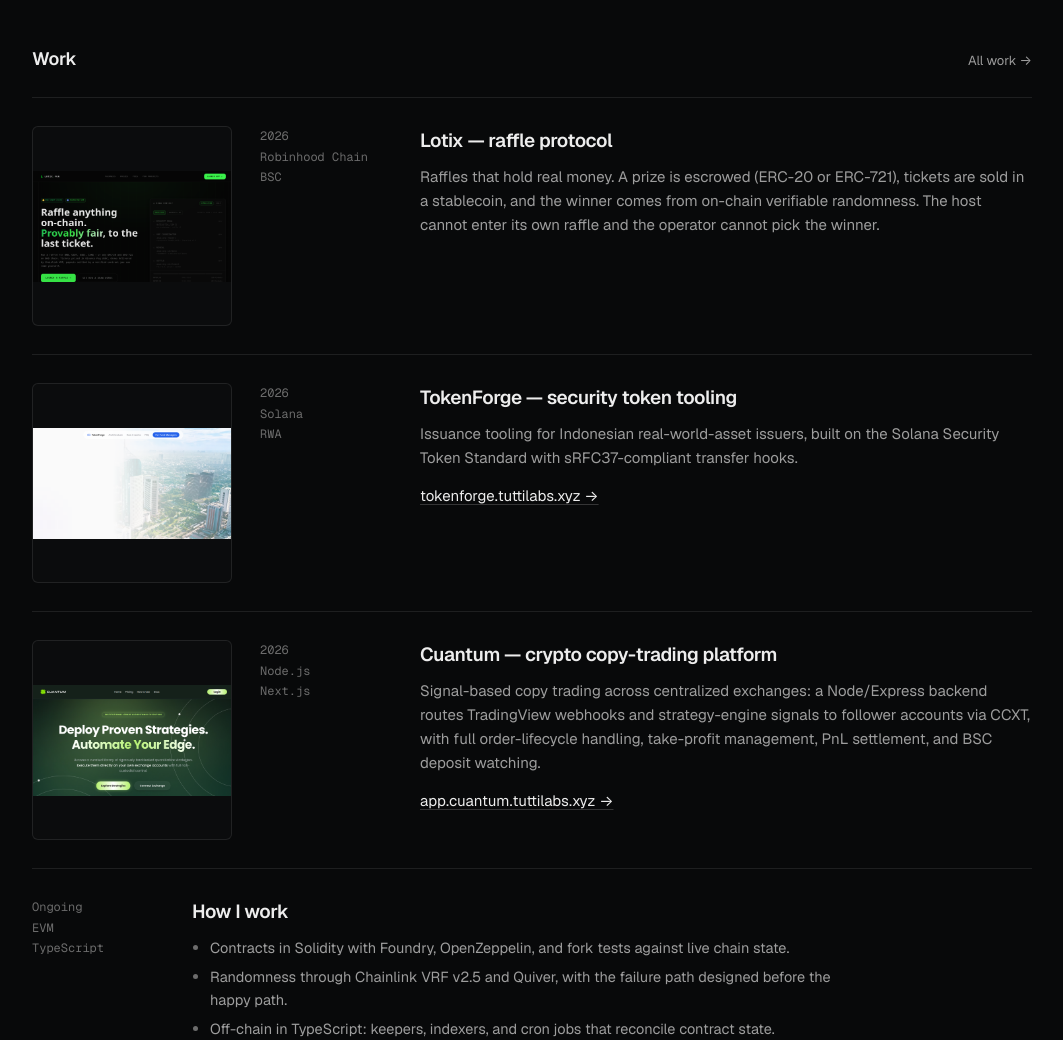
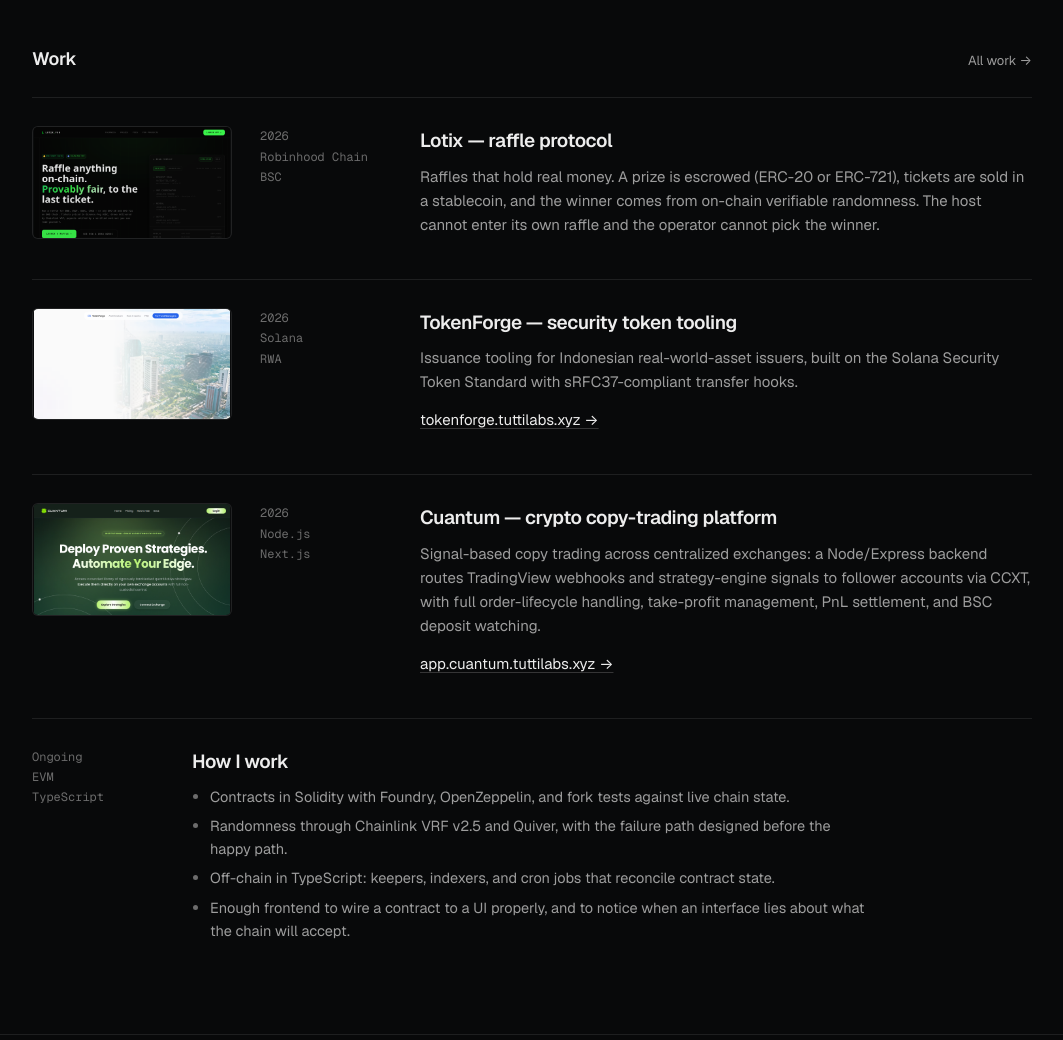
Before and after one commit to Reinhartsamuel/tuttilabs-xyz, a website built with Vite: page index.html in a window 1280 px wide. Shown: the part 780-1820 px from the top of the page, without its empty margins (108-1171 px from the left). Built offline with nearby package versions, Linux system fonts and the light colour scheme.

Commit message:
change thumb wrap ratio

```diff
--- a/src/styles/main.css
+++ b/src/styles/main.css
@@ -465,7 +465,7 @@
 
 .thumb-wrap {
   width: 100%;
-  aspect-ratio: 1;
+  aspect-ratio: 16/9;
   display: flex;
   align-items: center;
   justify-content: center;
```
